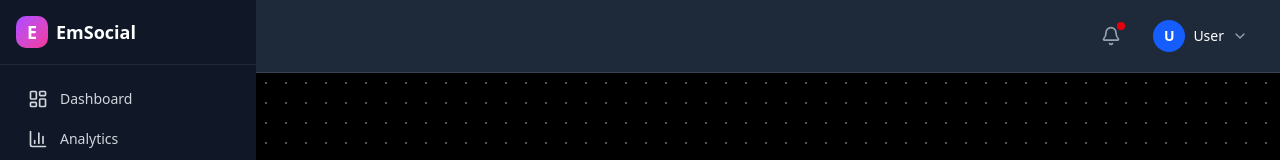
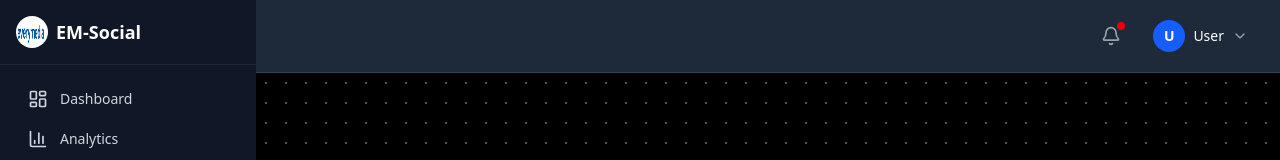
Before and after one commit to P0v0n/em-social1, a Next.js app: page / in a window 1280 px wide. Shown: the top 160 px of the page. Built offline with nearby package versions, Linux system fonts and the light colour scheme.

Commit message:
chore(branding): replace sidebar logo with animated site logo and update title

```diff
--- a/src/components/layout/DashboardLayout.jsx
+++ b/src/components/layout/DashboardLayout.jsx
@@ -67,10 +67,8 @@ export default function DashboardLayout({ children }) {
         <div className="flex items-center justify-between p-4 border-b border-gray-800">
           {sidebarOpen && (
             <div className="flex items-center gap-2">
-              <div className="w-8 h-8 bg-gradient-to-br from-purple-500 to-pink-500 rounded-lg flex items-center justify-center">
-                <span className="text-white font-bold text-lg">E</span>
-              </div>
-              <span className="font-bold text-lg">EmSocial</span>
+              <img src="/logo.gif" alt="EM-Social" className="w-8 h-8 rounded-full" />
+              <span className="font-bold text-lg">EM-Social</span>
             </div>
           )}
           <button
```
